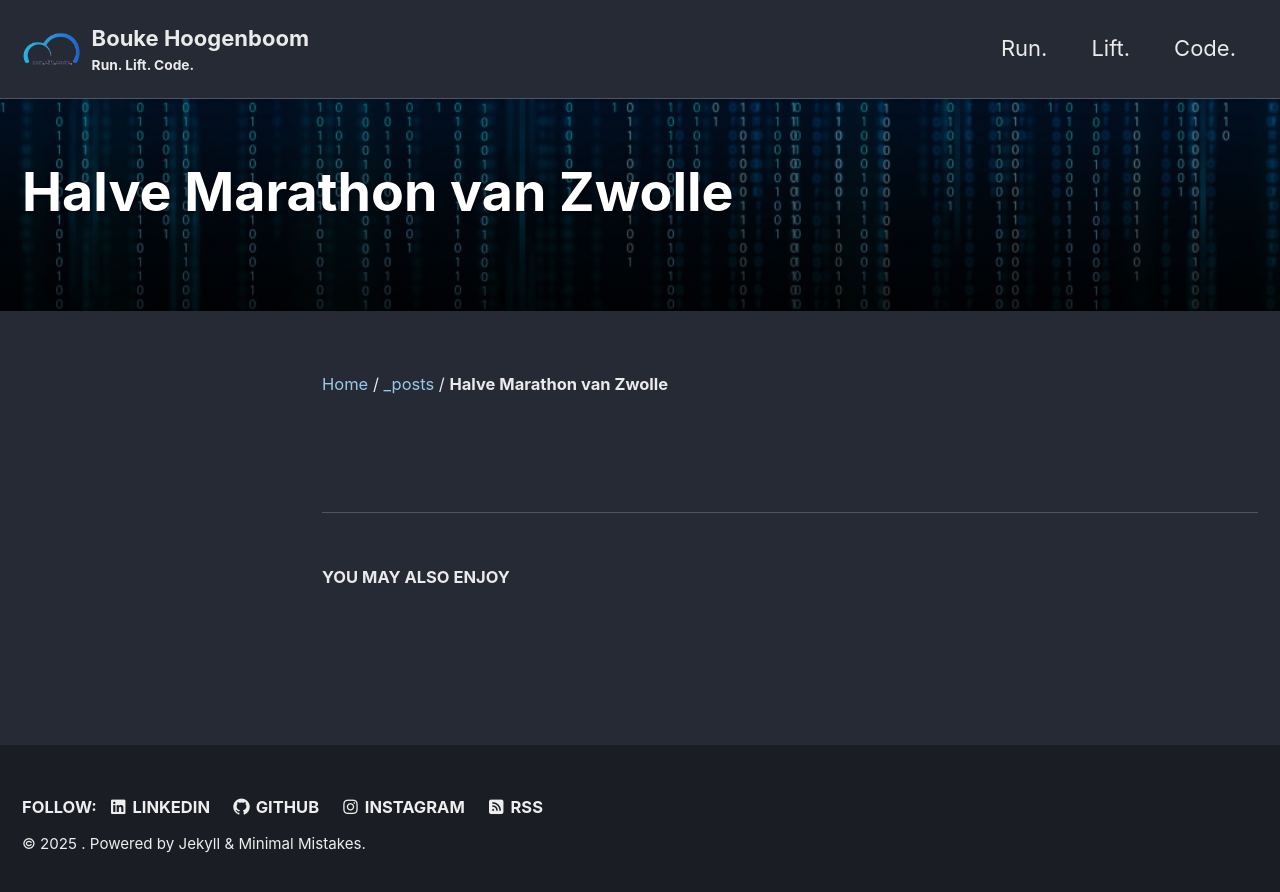
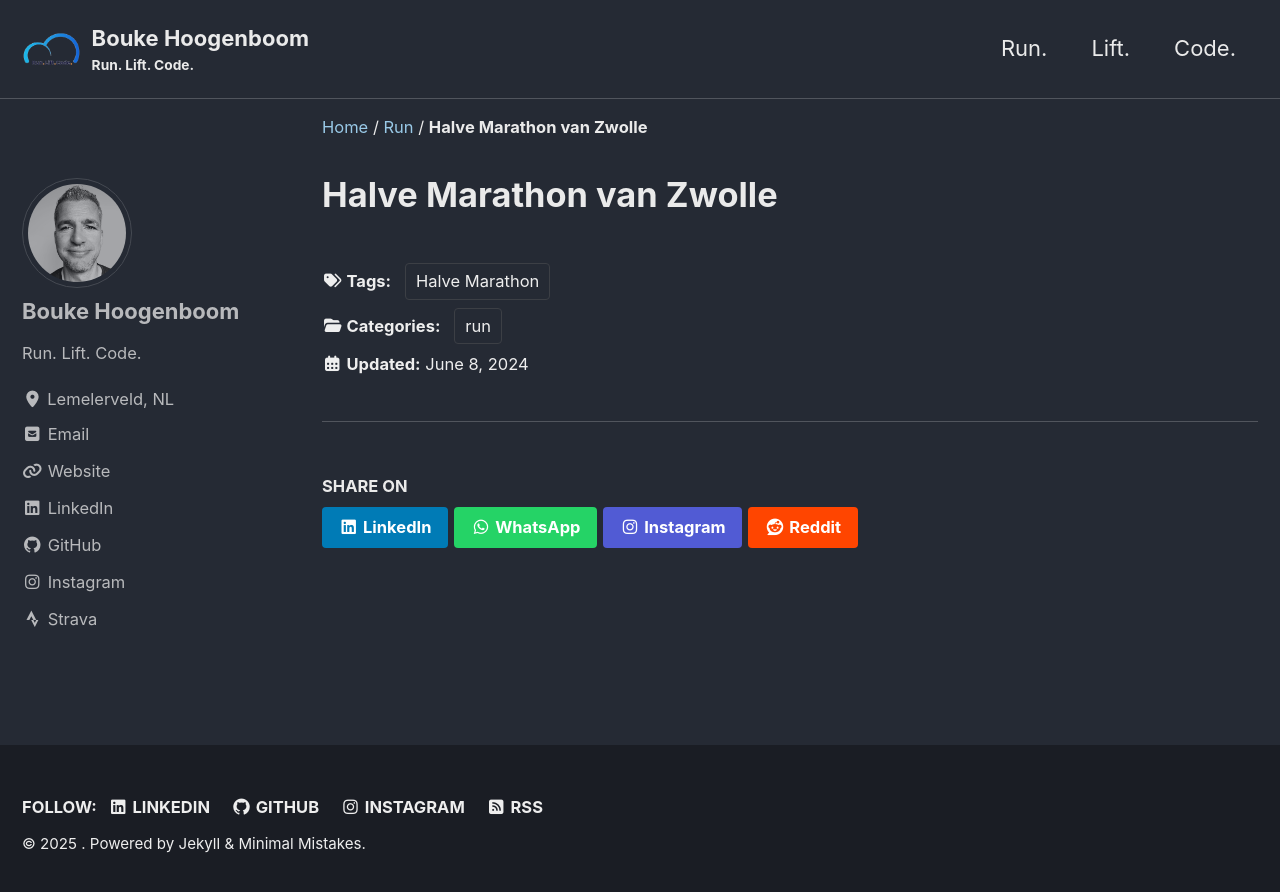
Before and after one commit to bhoogenboom/BoukeHoogenboom, a Jekyll site: the page built from _run/2024-06-08-halve-van-zwolle.md, in a window 1280 px wide. Shown: the top 892 px of the page. Built offline with Jekyll 4.4.1, drawn with Linux system fonts in a browser that asks for light colours; cached includes are drawn as plain includes; a script that is not in the unit is left out; some of the changed lines change nothing that is shown.

Commit message:
Added Collections

```diff
--- a/_config.yml
+++ b/_config.yml
@@ -307,7 +307,8 @@
       type: run
     values:
       layout: single
-      author_profile: false
+      classes: wide
+      author_profile: true
       share: true
   # _lift
   - scope:
@@ -315,7 +316,8 @@
       type: lift
     values:
       layout: single
-      author_profile: false
+      classes: wide
+      author_profile: true
       share: true
   # _code
   - scope:
@@ -323,5 +325,6 @@
       type: code
     values:
       layout: single
-      author_profile: false
+      classes: wide
+      author_profile: true
       share: true
```
Also changed, not shown: _code/2025-09-18-first-blog.md (renamed from _posts/2025-09-18-first-blog.md), _run/2024-06-08-halve-van-zwolle.md (renamed from _posts/2024-06-08-halve-van-zwolle.md).
